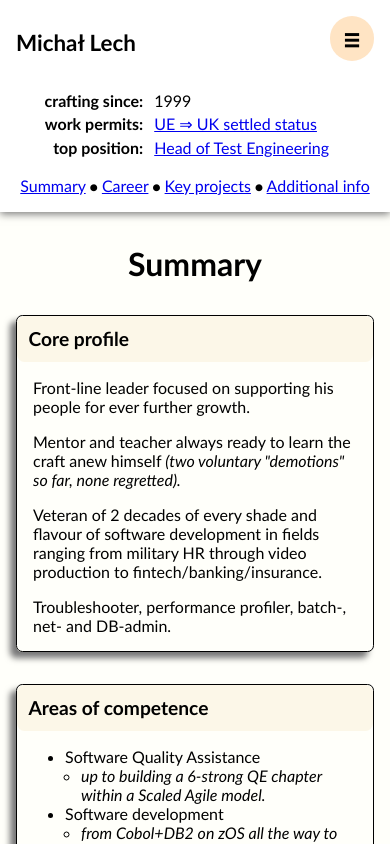
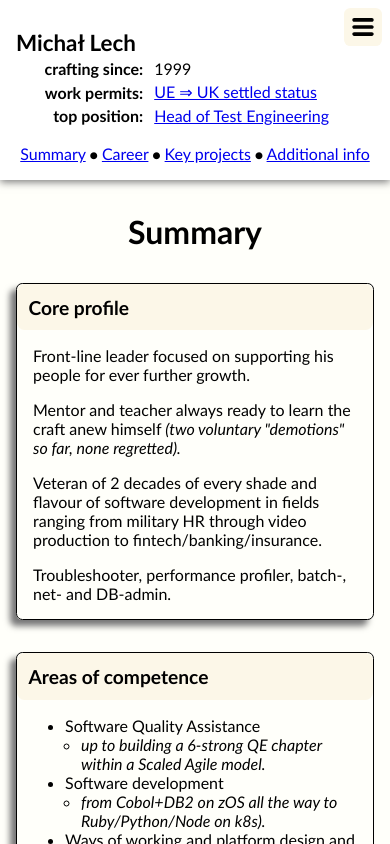
Before and after one commit to akseiya/cvml, a React (Create React App) app in the folder tsx/: page / in a window 390 px wide. Shown: the top 844 px of the page. Built offline with nearby package versions, Linux system fonts and the light colour scheme.

Commit message:
hamburger menu

```diff
--- a/tsx/src/App.tsx
+++ b/tsx/src/App.tsx
@@ -15,9 +15,9 @@ import YAMLEditor from './YAMLEditor';
 export default function App() {
   const [currentResume, setCurrentResume] = resume.useState();
 
-  const [flatLayout, setFlatLayout] = useState(false);
+  const [layoutIsFlat, setLayoutIsFlat] = useState(false);
   const flipFlatLayout = () => {
-    setFlatLayout(!flatLayout);
+    setLayoutIsFlat(!layoutIsFlat);
   };
   const [editorActive, setEditorActive] = useState(false);
 
@@ -30,12 +30,11 @@ export default function App() {
     resume.loadData(YAML, setCurrentResume);
   };
 
-  const undoYAMLChange = () => {
-    if (!yamlHistory.length) return;
+  const undoYAMLChange = yamlHistory.length ? () => {
     const newYamlHistory = [...yamlHistory];
     applyYAML(newYamlHistory.pop() as string);
     setYamlHistory(newYamlHistory);
-  };
+  } : false;
 
   useEffect(() => {
     resume.loadStaticDefault(setCurrentResume);
@@ -44,10 +43,6 @@ export default function App() {
       // this now gets called when the component unmounts
     };
   }, []);
-
-  const switchText = flatLayout
-    ? '🟢 restore rich layout'
-    : '⛔ flatten layout';
 
   const navLink = (href:string, label:string) => (<span><a href={`#${href}`}>{label}</a></span>);
   const navBar = () => {
@@ -68,11 +63,11 @@ export default function App() {
   );
 
   return (
-    <div className={'resume-root' + (flatLayout ? '' : ' rich')}>
+    <>
+      <div className={'resume-root' + (layoutIsFlat ? '' : ' rich')}>
         <div className="pagetop">
           <CVHeader currentResume={currentResume}/>
           {navBar()}
-        <MainMenu {...{flipFlatLayout}}/>
           {/* <a className="switchbox" onClick={flipLayout}>
           {switchText}
         </a>
@@ -101,5 +96,12 @@ export default function App() {
           {(currentResume.extras ?? []).map(renderSummaryItem)}
         </main>
       </div>
+      <MainMenu {...{
+        layoutIsFlat,
+        flipFlatLayout,
+        undoYAMLChange,
+        activateEditor: () => setEditorActive(true)
+      }}/>
+    </>
   );
 }
--- a/tsx/src/CVHeader.css
+++ b/tsx/src/CVHeader.css
@@ -18,12 +18,12 @@
 }
 
 .pagetop header header {
+  flex-grow: 1;
   font-size: 1.4em;
   font-weight: bold;
   text-align: left;
-  flex-grow: 2;
-  margin: 0.6em 0;
-  height: 2em;
+  margin: 0.6em 0 0 0;
+  vertical-align: bottom;
 }
 
 .resume-root > * > header {
@@ -44,6 +44,7 @@
 @media screen and (min-width: 612px) {
   .pagetop > header div:nth-child(1) {
     display: block;
+    border-radius: 0.4em;
   }
 }
 
--- a/tsx/src/MainMenu.css
+++ b/tsx/src/MainMenu.css
@@ -1,19 +1,70 @@
-.main-menu {
-    position: absolute;
-    top: 0.5em;
+#main-menu, #burger {
+    cursor:   pointer;
+    position: fixed;
+    top:   0.5em;
     right: 0.5em;
 }
 
-.main-menu.folded {
-    font-size: 2em;
-    font-weight: bolder;
-    padding: 0.1em 0.4em;
-    background-color: bisque;
-    border-radius: 1em;
-    cursor: pointer;
+#burger, #main-menu {
+    border-radius: 0.4em;
+}
+#main-menu > div:nth-child(1) {
+    border-top-left-radius:  0.4em;
+    border-top-right-radius: 0.4em;
+}
+#main-menu > div:nth-last-child(1) {
+    border-bottom-left-radius:  0.4em;
+    border-bottom-right-radius: 0.4em;
 }
 
-.main-menu.folded:hover {
-    color: white;
-    background-color: black;
+
+#burger {
+    font-family:      sans-serif;
+    background-color: #fcf7e8;
+    width:   2.4em;
+    height:  2.4em;
+    padding: 0.2em;
 }
+
+#burger > svg {
+    width:   2em;
+    height:  2em;
+    margin:  0;
+    padding: 0;
+}
+
+#burger:hover       { background-color: black; }
+#burger:hover > svg { color: white; }
+
+#main-menu {
+    background-color: white;
+    box-shadow: -4px 4px 12px #777;
+}
+#main-menu > div {
+    padding: 0.3em;
+    display: flex;
+    align-items:    center;
+    flex-direction: row;
+}
+#main-menu > div:hover {
+    background-color: #fcf7e8;
+}
+
+#main-menu svg {
+    width:  1.6em;
+    height: 1.6em;
+    margin-right: 0.4em;
+}
+
+#main-menu-modal-bg {
+    position: fixed;
+    top: 0; left: 0; right: 0; bottom: 0;
+    background-color: white;
+    opacity: 0.4;
+}
+
+.slide-in  { animation: slideInRight;  }
+.slide-out { animation: slideOutRight; }
+.slide-in, .slide-out {
+    animation-duration: 0.3s;
+}
--- a/tsx/src/MainMenu.tsx
+++ b/tsx/src/MainMenu.tsx
@@ -1,22 +1,72 @@
+/* eslint-disable react/jsx-no-bind */
+import 'animate.css';
 import './MainMenu.css';
 
 import React, { useState } from 'react';
-// import ReactMarkdown from 'react-markdown';
 
-// import { resume, YAMLResume } from './utils/Resume';
+import DrawShape, { ShapeName } from './utils/DrawShape';
 
+type TrivialFunction = () => void;
 type MainMenuProps = {
-  flipFlatLayout: () => void
+  flipFlatLayout: TrivialFunction,
+  activateEditor: TrivialFunction,
+  undoYAMLChange: TrivialFunction | boolean
+  layoutIsFlat: boolean;
 };
 
 // eslint-disable-next-line react/no-unused-prop-types
 export default function MainMenu(props: MainMenuProps) {
-  const { flipFlatLayout } = props;
+  const {
+    flipFlatLayout,
+    activateEditor,
+    undoYAMLChange,
+    layoutIsFlat
+  } = props;
+
   const [ unfolded, setUnfolded ] = useState(false);
 
-  return (
-    <div className='main-menu folded'>
-      ≡
-    </div>
+  const unfold = () => setUnfolded(true);
+  const fold = (action?: TrivialFunction) => {
+    // eslint-disable-next-line @typescript-eslint/no-non-null-assertion
+    const fader: HTMLElement = document.getElementById('main-menu')!;
+    fader.classList.remove('slide-in');
+    fader.classList.add('slide-out');
+    setUnfolded(false);
+    if (action) action();
+  };
+
+  const flattenDiv = <>
+    <DrawShape name={ShapeName.flatten}/>
+    <div>flatten CV layout</div>
+  </>;
+  const unflattenDiv = <>
+    <DrawShape name={ShapeName.unflatten}/>
+    <div>restore rich layout</div>
+  </>;
+  const undoDiv = undoYAMLChange ?
+    <div onClick={() => fold(() => (undoYAMLChange as TrivialFunction)())}>
+      <DrawShape name={ShapeName.arrowCCW}/>
+      <div>undo YAML source change</div>
+    </div> : null;
+
+  const menu =
+    <div className='unfolded slide-in' id='main-menu'>
+      <div onClick={() => fold(() => flipFlatLayout())}>
+        { layoutIsFlat ? unflattenDiv : flattenDiv }
+      </div>
+      <div onClick={() => fold(() => activateEditor())}>
+        <DrawShape name={ShapeName.vectorPen}/>
+        <div>edit YAML source</div>
+      </div>
+      {undoDiv}
+    </div>;
+
+  const burger = <div className='folded' id='burger' onClick={unfold}>
+    <DrawShape name={ShapeName.burgerMenu}/>
+  </div>;
+
+  return (unfolded ?
+    <>{burger}<div id='main-menu-modal-bg' onClick={() => fold()}/>{menu}</> :
+    burger
   );
 }
--- /dev/null
+++ b/tsx/src/utils/DrawShape.tsx
@@ -0,0 +1,54 @@
+import React from 'react';
+
+export enum ShapeName {
+  arrowCCW,
+  arrowBarDown,
+  burgerMenu,
+  flatten,
+  unflatten,
+  vectorPen
+}
+
+const arrowCCW = () =>
+  <svg className="bi bi-arrow-counterclockwise" fill="currentColor" height="16" viewBox="0 0 16 16" width="16" xmlns="http://www.w3.org/2000/svg">
+    <path d="M8 3a5 5 0 1 1-4.546 2.914.5.5 0 0 0-.908-.417A6 6 0 1 0 8 2v1z" fillRule="evenodd"/>
+    <path d="M8 4.466V.534a.25.25 0 0 0-.41-.192L5.23 2.308a.25.25 0 0 0 0 .384l2.36 1.966A.25.25 0 0 0 8 4.466z"/>
+  </svg>;
+
+const arrowBarDown = () =>
+  <svg className="bi bi-arrow-bar-down" fill="currentColor" height="16" viewBox="0 0 16 16" width="16" xmlns="http://www.w3.org/2000/svg">
+    <path d="M1 3.5a.5.5 0 0 1 .5-.5h13a.5.5 0 0 1 0 1h-13a.5.5 0 0 1-.5-.5zM8 6a.5.5 0 0 1 .5.5v5.793l2.146-2.147a.5.5 0 0 1 .708.708l-3 3a.5.5 0 0 1-.708 0l-3-3a.5.5 0 0 1 .708-.708L7.5 12.293V6.5A.5.5 0 0 1 8 6z" fillRule="evenodd"/>
+  </svg>;
+
+const burgerMenu = () =>
+  <svg fill='currentColor' height="64px" viewBox="0 0 72 72" width="64px" xmlns="http://www.w3.org/2000/svg">
+    <path d="M56 48c2.209 0 4 1.791 4 4 0 2.209-1.791 4-4 4-1.202 0-38.798 0-40 0-2.209 0-4-1.791-4-4 0-2.209 1.791-4 4-4C17.202 48 54.798 48 56 48zM56 32c2.209 0 4 1.791 4 4 0 2.209-1.791 4-4 4-1.202 0-38.798 0-40 0-2.209 0-4-1.791-4-4 0-2.209 1.791-4 4-4C17.202 32 54.798 32 56 32zM56 16c2.209 0 4 1.791 4 4 0 2.209-1.791 4-4 4-1.202 0-38.798 0-40 0-2.209 0-4-1.791-4-4 0-2.209 1.791-4 4-4C17.202 16 54.798 16 56 16z"/>
+  </svg>;
+
+const flatten = () =>
+  <svg className="bi bi-app" fill="currentColor" height="16" viewBox="0 0 16 16" width="16" xmlns="http://www.w3.org/2000/svg">
+    <path d="M11 2a3 3 0 0 1 3 3v6a3 3 0 0 1-3 3H5a3 3 0 0 1-3-3V5a3 3 0 0 1 3-3h6zM5 1a4 4 0 0 0-4 4v6a4 4 0 0 0 4 4h6a4 4 0 0 0 4-4V5a4 4 0 0 0-4-4H5z"/>
+  </svg>;
+
+const unflatten = () =>
+  <svg className="bi bi-back" fill="currentColor" height="16" viewBox="0 0 16 16" width="16" xmlns="http://www.w3.org/2000/svg">
+    <path d="M0 2a2 2 0 0 1 2-2h8a2 2 0 0 1 2 2v2h2a2 2 0 0 1 2 2v8a2 2 0 0 1-2 2H6a2 2 0 0 1-2-2v-2H2a2 2 0 0 1-2-2V2zm2-1a1 1 0 0 0-1 1v8a1 1 0 0 0 1 1h8a1 1 0 0 0 1-1V2a1 1 0 0 0-1-1H2z"/>
+  </svg>;
+
+const vectorPen = () =>
+  <svg className="bi bi-pencil-square" fill="currentColor" height="16" viewBox="0 0 16 16" width="16" xmlns="http://www.w3.org/2000/svg">
+    <path d="M15.502 1.94a.5.5 0 0 1 0 .706L14.459 3.69l-2-2L13.502.646a.5.5 0 0 1 .707 0l1.293 1.293zm-1.75 2.456-2-2L4.939 9.21a.5.5 0 0 0-.121.196l-.805 2.414a.25.25 0 0 0 .316.316l2.414-.805a.5.5 0 0 0 .196-.12l6.813-6.814z"/>
+    <path d="M1 13.5A1.5 1.5 0 0 0 2.5 15h11a1.5 1.5 0 0 0 1.5-1.5v-6a.5.5 0 0 0-1 0v6a.5.5 0 0 1-.5.5h-11a.5.5 0 0 1-.5-.5v-11a.5.5 0 0 1 .5-.5H9a.5.5 0 0 0 0-1H2.5A1.5 1.5 0 0 0 1 2.5v11z" fillRule="evenodd"/>
+  </svg>;
+
+export default function DrawShape(props: { name: ShapeName }) {
+  const { name } = props;
+  switch(name) {
+  case ShapeName.arrowCCW:     return arrowCCW();
+  case ShapeName.arrowBarDown: return arrowBarDown();
+  case ShapeName.burgerMenu:   return burgerMenu();
+  case ShapeName.flatten:      return flatten();
+  case ShapeName.unflatten:    return unflatten();
+  case ShapeName.vectorPen:    return vectorPen();
+  }
+};
```
Lines whose indentation alone changed are shown as unchanged.
